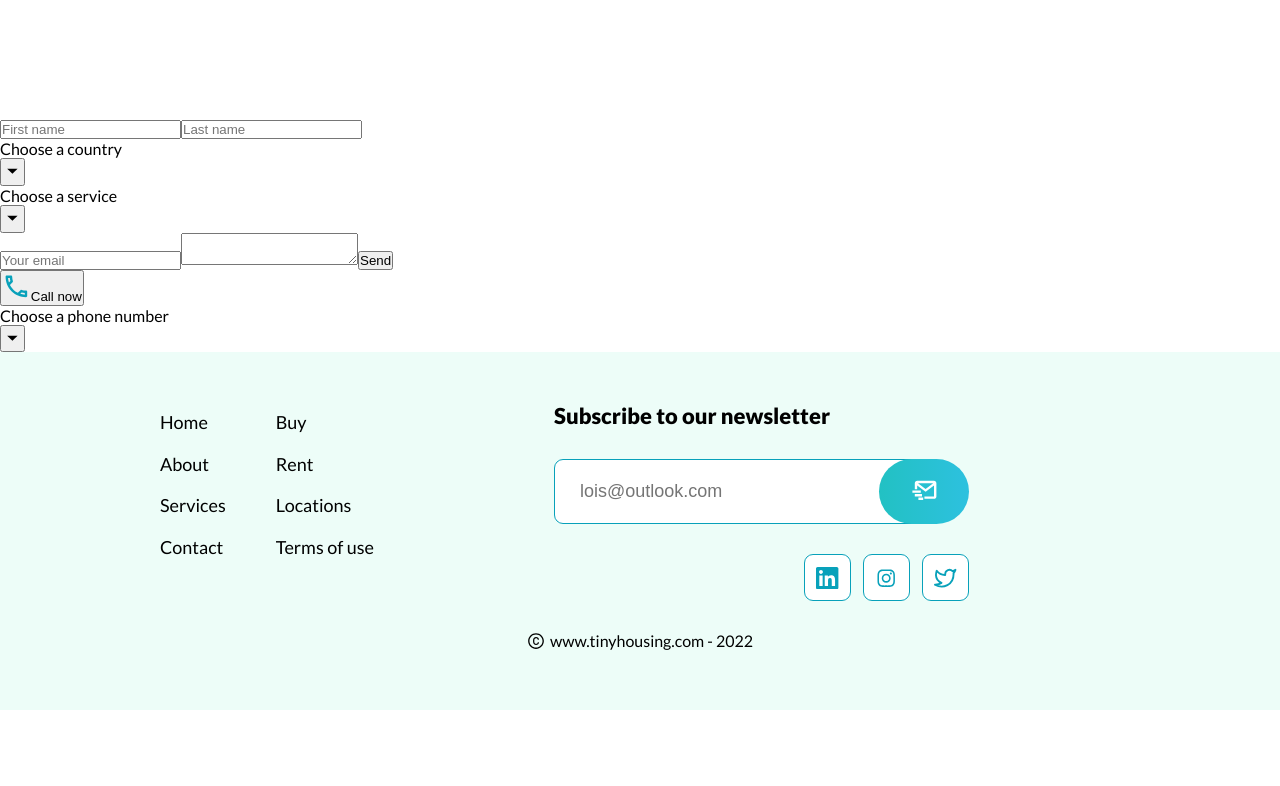
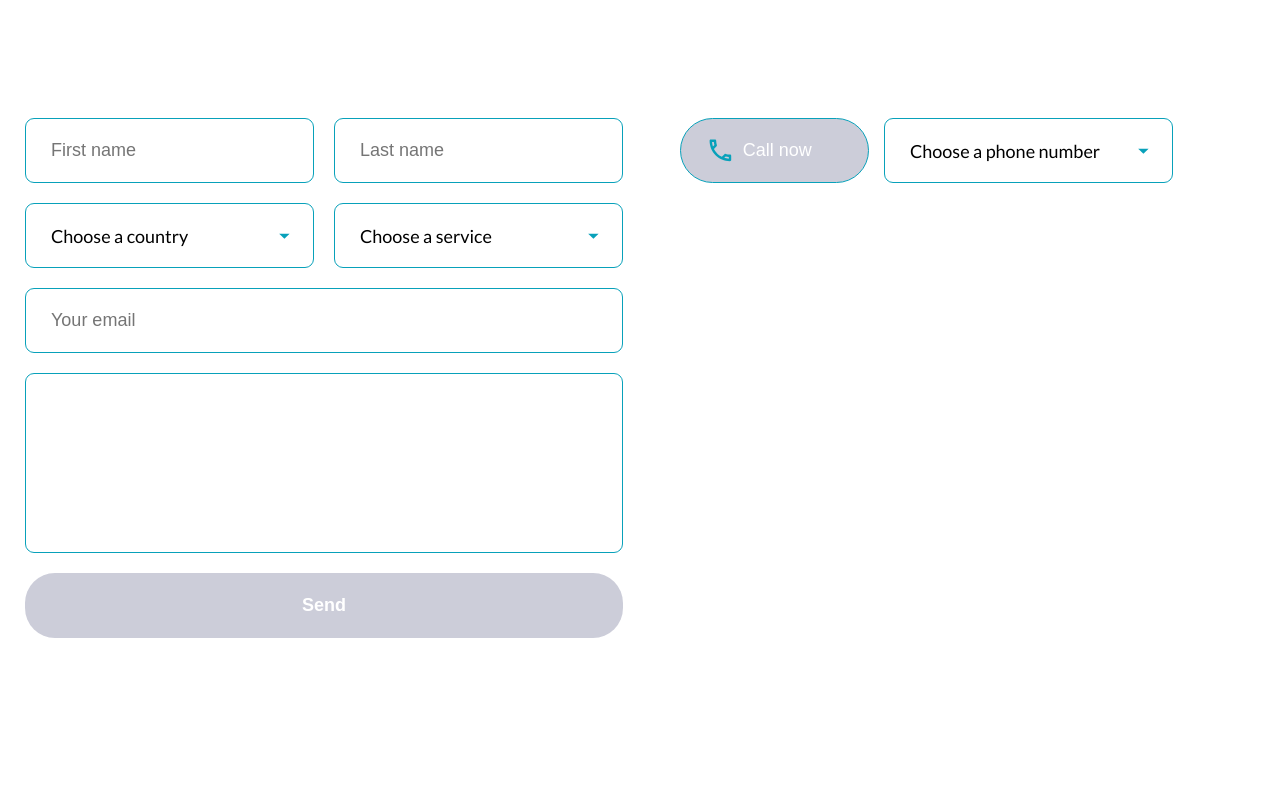
Before and after one commit to moisens/tiny-is-the-new-big, a React (Vite) app in the folder frontend/: page / in a window 1280 px wide. Shown: the part 6034-6820 px from the top of the page. Before the commit the page ends 6744 px from the top, so only its background shows below. Built offline with nearby package versions, Linux system fonts and the light colour scheme.

Commit message:
contact component css part 6

```diff
--- a/frontend/src/components/home/contact/contact.scss
+++ b/frontend/src/components/home/contact/contact.scss
@@ -1,7 +1,7 @@
 @use "../../../scss/mixins";
 
 .contact__container {
-  //background-color: lightcoral;
+  background-color: hsl(0, 0%, 100%);
   width: 100%;
   height: auto;
   display: grid;
@@ -56,14 +56,13 @@
     img {
       background-size: cover;
       object-fit: cover;
-      border: solid 3px #2DC1DF;
+      border: solid 3px #2dc1df;
     }
     img:nth-child(1) {
       width: 280px;
       height: 280px;
       border-radius: 140px;
       align-self: flex-end;
-
     }
     img:nth-child(2) {
       width: 180px;
@@ -77,282 +76,151 @@
       align-self: center;
     }
   }
-
 }
 
-// .contact__content {
-//   //background-color: lightblue;
-//   max-width: 100vw;
-//   height: auto;
-//   padding-bottom: 60px;
-//   //display: grid;
-//   //grid-template-columns: repeat(auto-fit, minmax(300px, 1fr));
-//   display: flex;
-//   justify-content: flex-start;
-//   align-items: flex-start;
-//   //overflow: hidden;
+.form__container {
+  //background-color: lightsteelblue;
+  display: grid;
+  grid-template-columns: 1fr 1fr;
+  padding-bottom: 200px;
 
-//   .contact__text {
-//     //background-color: lightgreen;
-//     padding: 70px 0 18px 25px;
+  .form__content {
+    display: flex;
+    flex-direction: column;
+    justify-content: flex-start;
+    align-items: flex-start;
+    width: 680px;
+    padding: 0 0 10px 25px;
 
-//     .contact__illuContainer {
-//       //background-color: red;
-//       display: flex;
-//       justify-content: flex-start;
-//       align-items: center;
-//       gap: 12px;
-//       padding: 0 0 18px 0;
+    .input__container {
+      display: flex;
+      justify-content: flex-start;
+      align-items: flex-start;
+      margin-bottom: 20px;
 
-//       .contact__illu {
-//         width: 40px;
-//         height: 40px;
-//         background-color: #fff;
-//         border: solid 0.4px #2dc1df;
-//         border-radius: 8px;
-//         display: flex;
-//         justify-content: center;
-//         align-items: center;
-//         padding: 7px;
-//       }
-//       .contact__titleH4 {
-//         font-size: 1.125rem;
-//         font-weight: 400;
+      .input__input {
+        width: 289px;
+        height: 65px;
+        border: solid 0.4px #08a1ba;
+        border-radius: 9px;
+        margin-right: 20px;
+        padding-left: 25px;
+        padding-right: 18px;
+        display: flex;
+        justify-content: space-between;
+        align-items: center;
+        font-size: 1.125rem;
 
-//         .span__title {
-//           font-weight: 600;
-//           color: #2dc1df;
-//         }
-//       }
-//     }
-//     .contact__titleH2 {
-//       font-size: 1.875rem;
-//       font-weight: bold;
-//       padding-bottom: 20px;
-//     }
-//     .contact__description {
-//       font-size: 1.125rem;
-//       line-height: 1.5;
-//       padding: 0 0 60px 0;
-//       width: 90%;
-//     }
-//   }
-//   .contact__images {
-//     //background-color: lightgrey;
-//     display: flex;
-//     justify-content: flex-start;
-//     align-items: flex-start;
-//     gap: 10px;
-//     height: 398px;
-//     margin-top: -210px;
+        &[type="text"] {
+          font-size: 1.125rem;
+        }
+        .input__button {
+          display: flex;
+          justify-content: center;
+          align-items: center;
+          border: none;
+          cursor: pointer;
+          color: #08a1ba;
+          background-color: transparent;
+        }
+      }
+    }
+    .input__email {
+      width: 598px;
+      height: 65px;
+      border: solid 0.4px #08a1ba;
+      border-radius: 9px;
+      padding-left: 25px;
+      margin-bottom: 20px;
 
-//     .image__container {
-//       background-color: red;
-//       border-radius: 150px;
+      &[type="text"] {
+        font-size: 1.125rem;
+      }
+    }
+    .input__textarea {
+      width: 598px;
+      height: 180px;
+      border: solid 0.4px #08a1ba;
+      border-radius: 9px;
+      padding: 25px;
+      margin-bottom: 20px;
+      resize: none;
+    }
+    .form__button {
+      width: 598px;
+      height: 65px;
+      border: none;
+      border-radius: 30px;
+      background-color: #181b5238;
+      color: #fff;
+      font-size: 1.125rem;
+      font-weight: 700;
+      cursor: pointer;
 
-//       &:nth-child(1) {
-//         background-color: #cbcbcb;
-//         min-width: 300px;
-//         min-height: 300px;
-//         margin-top: 150px;
-//         display: flex;
-//         justify-content: center;
-//         align-items: center;
+      &:hover {
+        background: #181b52;
+      }
+    }
+  }
+  .form__call {
+    width: 100%;
+    height: auto;
+    display: flex;
+    justify-content: flex-start;
+    align-items: flex-start;
+    gap: 15px;
 
-//         & img {
-//           width: 300px;
-//           height: 300px;
-//           background-size: cover;
-//           object-fit: cover;
-//           border-radius: 300px;
-//           border: solid 3px #2dc1df;
-//         }
-//       }
-//       &:nth-child(2) {
-//         background-color: #cbcbcb;
-//         min-width: 227px;
-//         min-height: 227px;
-//         z-index: 900;
-//         display: flex;
-//         justify-content: center;
-//         align-items: center;
+    .call__btn {
+      display: flex;
+      justify-content: flex-start;
+      align-items: center;
+      gap: 8px;
+      width: 189px;
+      height: 65px;
+      border: solid 0.4px #08a1ba;
+      border-radius: 94.5px;
+      padding-left: 25px;
+      background-color: #181b5238;
+      color: #fff;
+      font-size: 1.125rem;
+      cursor: pointer;
 
-//         & img {
-//           width: 227px;
-//           height: 227px;
-//           background-size: cover;
-//           object-fit: cover;
-//           border-radius: 300px;
-//           border: solid 3px #2dc1df;
-//         }
-//       }
-//       &:nth-child(3) {
-//         background-color: #cbcbcb;
-//         min-width: 161px;
-//         min-height: 161px;
-//         margin-top: 200px;
-//         display: flex;
-//         justify-content: center;
-//         align-items: center;
+      &:hover {
+        background: #181b52;
+      }
+    }
+    .input__container {
+      display: flex;
+      justify-content: flex-start;
+      align-items: flex-start;
+      margin-bottom: 20px;
 
-//         & img {
-//           width: 161px;
-//           height: 161px;
-//           background-size: cover;
-//           object-fit: cover;
-//           border-radius: 300px;
-//           border: solid 3px #2dc1df;
-//         }
-//       }
-//     }
-//   }
-// }
+      .input__input {
+        width: 289px;
+        height: 65px;
+        border: solid 0.4px #08a1ba;
+        border-radius: 9px;
+        margin-right: 20px;
+        padding-left: 25px;
+        padding-right: 18px;
+        display: flex;
+        justify-content: space-between;
+        align-items: center;
+        font-size: 1.125rem;
 
-// .form__container {
-//   //background-color: lightcoral;
-//   display: flex;
-//   justify-content: flex-start;
-//   align-items: flex-start;
-//   gap: 60px;
-//   padding-bottom: 160px;
-// }
-
-// .form__content {
-//   //background-color: lightblue;
-//   display: flex;
-//   flex-direction: column;
-//   justify-content: flex-start;
-//   align-items: flex-start;
-//   width: 680px;
-//   padding: 0 0 10px 25px;
-
-//   .input__container {
-//     display: flex;
-//     justify-content: flex-start;
-//     align-items: flex-start;
-//     //background-color: red;
-//     margin-bottom: 20px;
-
-//     .input__input {
-//       width: 289px;
-//       height: 65px;
-//       border: solid 0.4px #08a1ba;
-//       border-radius: 9px;
-//       margin-right: 20px;
-//       padding-left: 25px;
-//       padding-right: 18px;
-//       display: flex;
-//       justify-content: space-between;
-//       align-items: center;
-//       font-size: 1.125rem;
-
-//       &[type="text"] {
-//         font-size: 1.125rem;
-//       }
-//       .input__button {
-//         display: flex;
-//         justify-content: center;
-//         align-items: center;
-//         border: none;
-//         cursor: pointer;
-//         color: #08a1ba;
-//         background-color: transparent;
-//       }
-//     }
-
-//   }
-//   .input__email {
-//     width: 598px;
-//     height: 65px;
-//     border: solid 0.4px #08a1ba;
-//     border-radius: 9px;
-//     padding-left: 25px;
-//     margin-bottom: 20px;
-
-//     &[type="text"] {
-//       font-size: 1.125rem;
-//     }
-//   }
-//   .input__textarea {
-//     width: 598px;
-//     height: 180px;
-//     border: solid 0.4px #08a1ba;
-//     border-radius: 9px;
-//     padding: 25px;
-//     margin-bottom: 20px;
-//     resize: none;
-//   }
-//   .form__button {
-//     width: 598px;
-//     height: 65px;
-//     border: none;
-//     border-radius: 30px;
-//     background: linear-gradient(90deg, #22c1c3 0%, #2dc1df 100%);
-//     color: #fff;
-//     font-size: 1.125rem;
-//     font-weight: 700;
-//     cursor: pointer;
-
-//     &:hover {
-//       background: #181b52;
-//     }
-//   }
-// }
-
-// .form__call {
-//   //background-color: red;
-//   width: 100%;
-//   height: auto;
-//   display: flex;
-//   justify-content: flex-start;
-//   align-items: flex-start;
-//   gap: 15px;
-
-//   .call__btn {
-//     display: flex;
-//     justify-content: flex-start;
-//     align-items: center;
-//     gap: 8px;
-//     width: 189px;
-//     height: 65px;
-//     border: solid 0.4px #08a1ba;
-//     border-radius: 94.5px;
-//     padding-left: 25px;
-//     background-color: #fff;
-//     font-size: 1.125rem;
-//     cursor: pointer;
-//   }
-//   .input__container {
-//     display: flex;
-//     justify-content: flex-start;
-//     align-items: flex-start;
-//     margin-bottom: 20px;
-
-//     .input__input {
-//       width: 289px;
-//       height: 65px;
-//       border: solid 0.4px #08a1ba;
-//       border-radius: 9px;
-//       margin-right: 20px;
-//       padding-left: 25px;
-//       padding-right: 18px;
-//       display: flex;
-//       justify-content: space-between;
-//       align-items: center;
-//       font-size: 1.125rem;
-
-//       &[type="text"] {
-//         font-size: 1.125rem;
-//       }
-//       .input__button {
-//         display: flex;
-//         justify-content: center;
-//         align-items: center;
-//         border: none;
-//         cursor: pointer;
-//         color: #08a1ba;
-//         background-color: transparent;
-//       }
-//     }
-//   }
-// }
+        &[type="text"] {
+          font-size: 1.125rem;
+        }
+        .input__button {
+          display: flex;
+          justify-content: center;
+          align-items: center;
+          border: none;
+          cursor: pointer;
+          color: #08a1ba;
+          background-color: transparent;
+        }
+      }
+    }
+  }
+}
```
